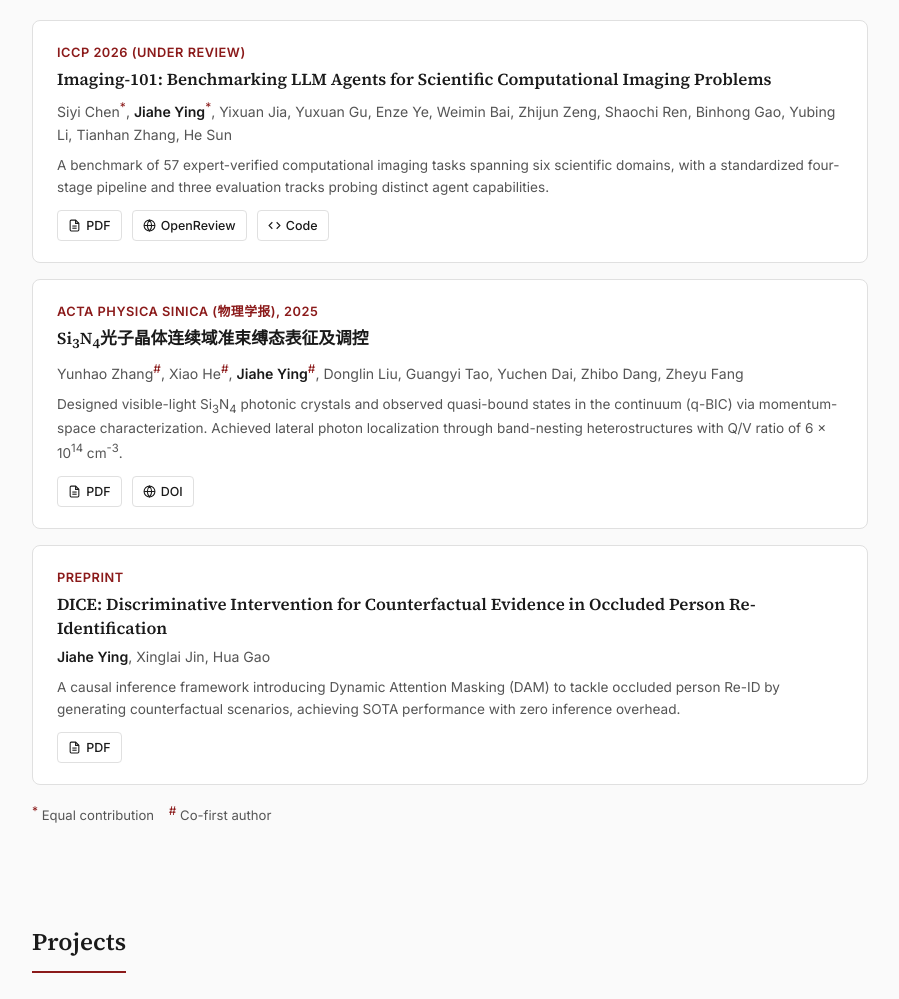
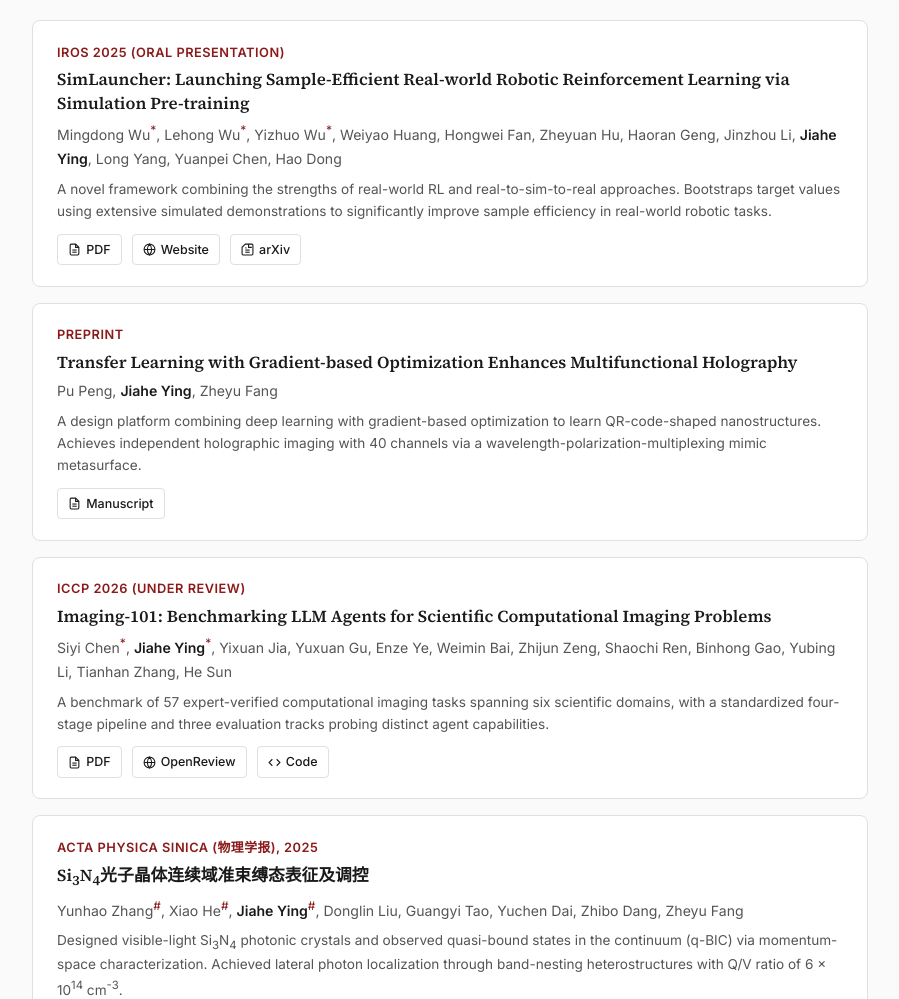
Before and after one commit to starpacker/starpacker, a plain HTML site: page index.html in a window 1280 px wide. Shown: the part 640-1639 px from the top of the page, without its empty margins (190-1089 px from the left). Drawn offline with Linux system fonts and the light colour scheme.

Commit message:
Update publications

```diff
--- a/index.html
+++ b/index.html
@@ -382,6 +382,48 @@
     <div class="section-header"><h2>Publications</h2></div>
 
     <div class="pub-item">
+        <div class="pub-venue">IROS 2025 (Oral Presentation)</div>
+        <div class="pub-title">SimLauncher: Launching Sample-Efficient Real-world Robotic Reinforcement Learning via Simulation Pre-training</div>
+        <div class="pub-authors">
+            Mingdong Wu<span class="equal">*</span>, Lehong Wu<span class="equal">*</span>, Yizhuo Wu<span class="equal">*</span>, Weiyao Huang, Hongwei Fan, Zheyuan Hu, Haoran Geng, Jinzhou Li, <span class="me">Jiahe Ying</span>, Long Yang, Yuanpei Chen, Hao Dong
+        </div>
+        <div class="pub-desc">
+            A novel framework combining the strengths of real-world RL and real-to-sim-to-real approaches. Bootstraps target values using extensive simulated demonstrations to significantly improve sample efficiency in real-world robotic tasks.
+        </div>
+        <div class="pub-links">
+            <a href="papers/SimLauncher.pdf" target="_blank">
+                <svg viewBox="0 0 24 24" fill="none" stroke="currentColor" stroke-width="2"><path d="M14 2H6a2 2 0 0 0-2 2v16a2 2 0 0 0 2 2h12a2 2 0 0 0 2-2V8z"/><polyline points="14 2 14 8 20 8"/><line x1="16" y1="13" x2="8" y2="13"/><line x1="16" y1="17" x2="8" y2="17"/></svg>
+                PDF
+            </a>
+            <a href="https://simlauncher.github.io/" target="_blank">
+                <svg viewBox="0 0 24 24" fill="none" stroke="currentColor" stroke-width="2"><circle cx="12" cy="12" r="10"/><line x1="2" y1="12" x2="22" y2="12"/><path d="M12 2a15.3 15.3 0 0 1 4 10 15.3 15.3 0 0 1-4 10 15.3 15.3 0 0 1-4-10 15.3 15.3 0 0 1 4-10z"/></svg>
+                Website
+            </a>
+            <a href="https://arxiv.org/abs/2507.04452" target="_blank">
+                <svg viewBox="0 0 24 24" fill="none" stroke="currentColor" stroke-width="2"><path d="M4 22h16a2 2 0 0 0 2-2V4a2 2 0 0 0-2-2H8l-6 6v12a2 2 0 0 0 2 2z"></path><polyline points="14 2 14 8 20 8"></polyline><line x1="16" y1="13" x2="8" y2="13"></line><line x1="16" y1="17" x2="8" y2="17"></line><polyline points="10 9 9 9 8 9"></polyline></svg>
+                arXiv
+            </a>
+        </div>
+    </div>
+
+    <div class="pub-item">
+        <div class="pub-venue">Preprint</div>
+        <div class="pub-title">Transfer Learning with Gradient-based Optimization Enhances Multifunctional Holography</div>
+        <div class="pub-authors">
+            Pu Peng, <span class="me">Jiahe Ying</span>, Zheyu Fang
+        </div>
+        <div class="pub-desc">
+            A design platform combining deep learning with gradient-based optimization to learn QR-code-shaped nanostructures. Achieves independent holographic imaging with 40 channels via a wavelength-polarization-multiplexing mimic metasurface.
+        </div>
+        <div class="pub-links">
+            <a href="papers/Transfer_Learning_Holography.docx" target="_blank">
+                <svg viewBox="0 0 24 24" fill="none" stroke="currentColor" stroke-width="2"><path d="M14 2H6a2 2 0 0 0-2 2v16a2 2 0 0 0 2 2h12a2 2 0 0 0 2-2V8z"/><polyline points="14 2 14 8 20 8"/><line x1="16" y1="13" x2="8" y2="13"/><line x1="16" y1="17" x2="8" y2="17"/></svg>
+                Manuscript
+            </a>
+        </div>
+    </div>
+
+    <div class="pub-item">
         <div class="pub-venue">ICCP 2026 (Under Review)</div>
         <div class="pub-title">Imaging-101: Benchmarking LLM Agents for Scientific Computational Imaging Problems</div>
         <div class="pub-authors">
```
Also changed, not shown: 2 other files.
